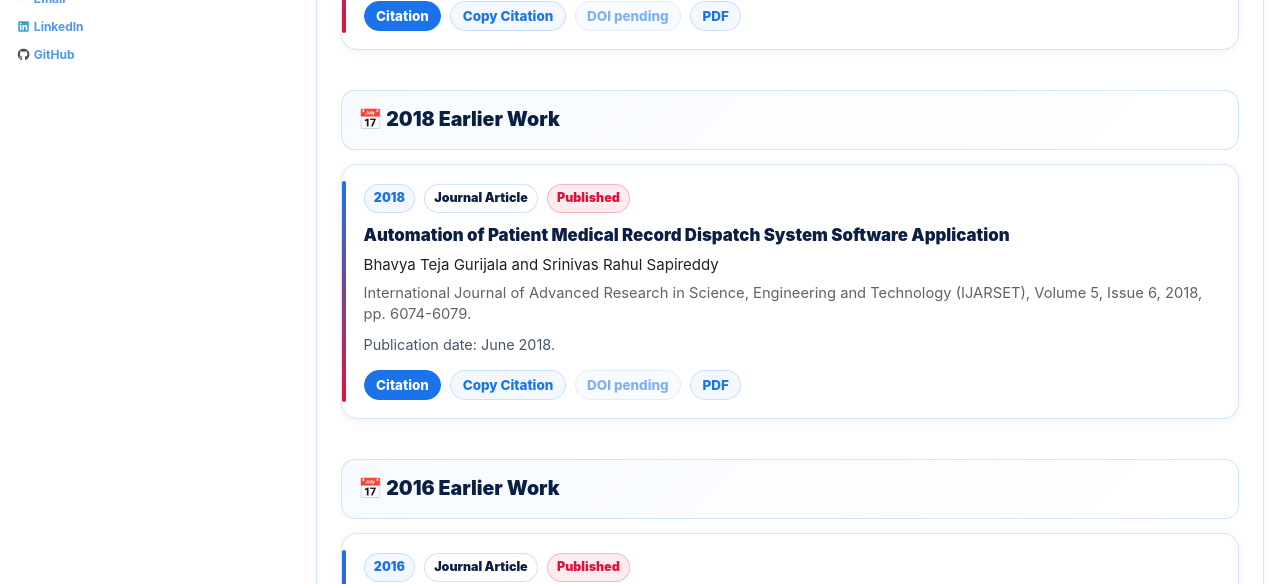
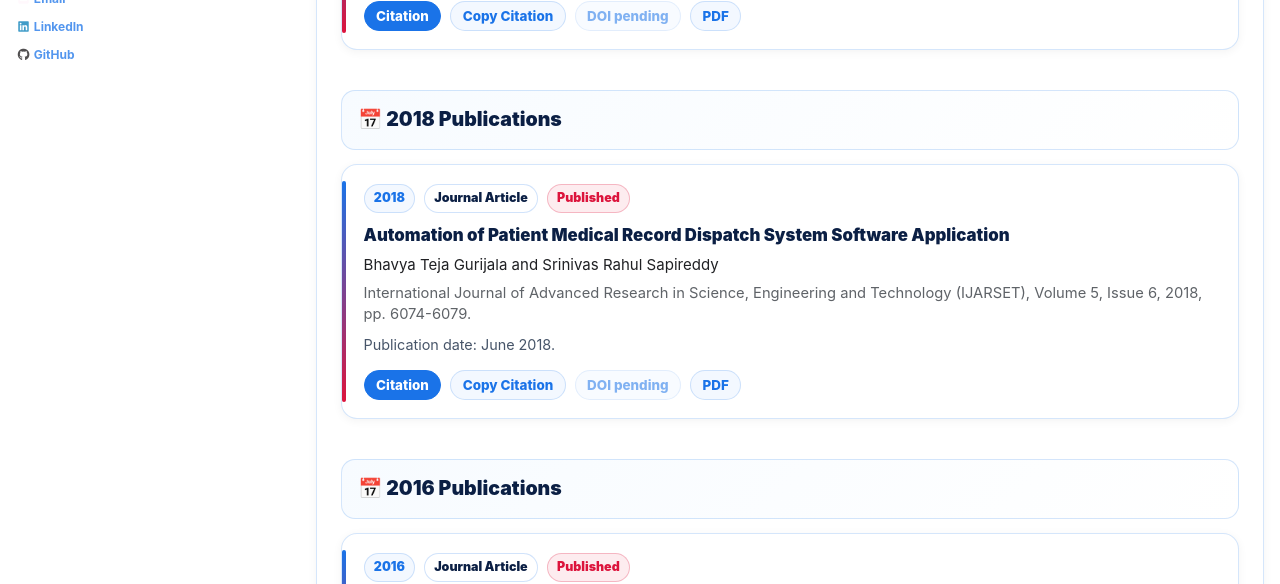
Before and after one commit to srsapireddy/srsapireddy.github.io, a Jekyll site: the page built from _pages/publications.md, in a window 1280 px wide and 900 px high, scrolled down 4049 px. Shown: the part 153-737 px from the top of the window. Built offline with Jekyll 4.4.1, drawn with Linux system fonts in a browser that asks for light colours; cached includes are drawn as plain includes; nearby versions of some CDN libraries.

Commit message:
Update publications.md

```diff
--- a/_pages/publications.md
+++ b/_pages/publications.md
@@ -1177,7 +1177,7 @@ author_profile: true
 
     <div class="year-section" data-year-section="2018">
       <div class="year-header">
-        <div class="year-title">📅 2018 Earlier Work</div>
+        <div class="year-title">📅 2018 Publications</div>
       </div>
 
      <div class="publication-card" data-type="journal earlier">
@@ -1214,7 +1214,7 @@ author_profile: true
     </div>
         <div class="year-section" data-year-section="2016">
           <div class="year-header">
-            <div class="year-title">📅 2016 Earlier Work</div>
+            <div class="year-title">📅 2016 Publications</div>
           </div>
 
      <div class="publication-card" data-type="journal earlier">
```
